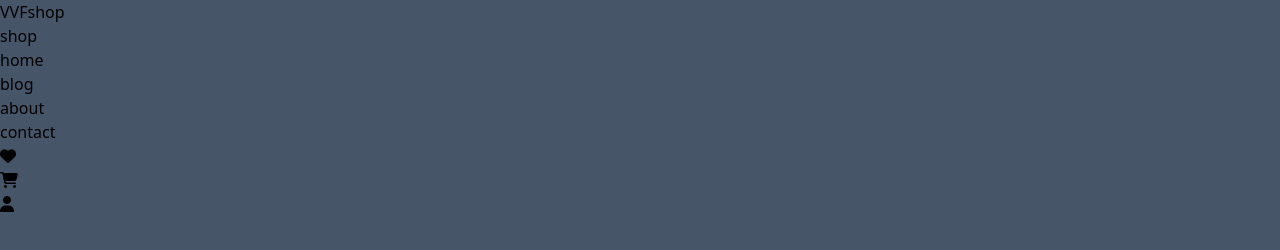
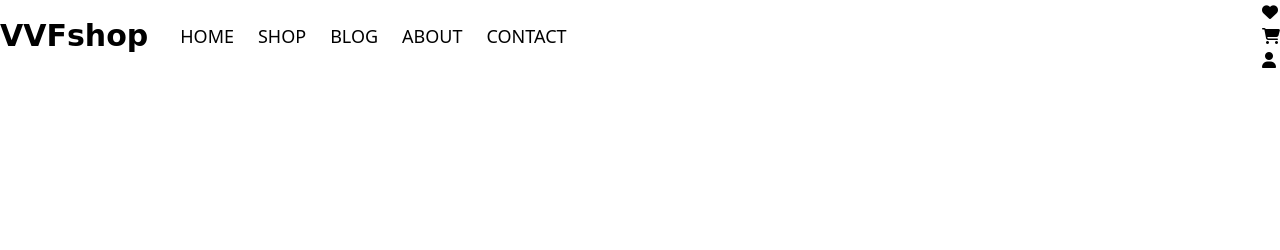
Before and after one commit to munnaMia/VVFshop, a plain HTML site: page src/index.html in a window 1280 px wide. Drawn offline with Linux system fonts and the light colour scheme; a web font is replaced by a local one.

Commit message:
add right nav style update

```diff
--- a/src/index.html
+++ b/src/index.html
@@ -3,23 +3,26 @@
 <head>
     <meta charset="UTF-8">
     <meta name="viewport" content="width=device-width, initial-scale=1.0">
+    <link rel="preconnect" href="https://fonts.googleapis.com">
+    <link rel="preconnect" href="https://fonts.gstatic.com" crossorigin>
+    <link href="https://fonts.googleapis.com/css2?family=Open+Sans&family=Skranji&display=swap" rel="stylesheet">
     <link rel="stylesheet" href="https://cdnjs.cloudflare.com/ajax/libs/font-awesome/6.4.2/css/all.min.css" integrity="sha512-z3gLpd7yknf1YoNbCzqRKc4qyor8gaKU1qmn+CShxbuBusANI9QpRohGBreCFkKxLhei6S9CQXFEbbKuqLg0DA==" crossorigin="anonymous" referrerpolicy="no-referrer" />
     <link rel="stylesheet" href="../dist/output.css">
     <title>VVFshop</title>
 </head>
-<body class="max-w-7xl bg-slate-600 mx-auto my-0">
+<body class="max-w-7xl bg-white mx-auto my-0">
     <!-- header section start here  -->
     <header>
-        <nav>
+        <nav class="flex flex-row justify-between w-full items-center">
             <!-- left nav side  -->
-            <div>
-                <span>VVFshop</span>
-                <ul>
-                    <li><a href="\">shop</a></li>
-                    <li><a href="\">home</a></li>
-                    <li><a href="\">blog</a></li>
-                    <li><a href="\">about</a></li>
-                    <li><a href="\">contact</a></li>
+            <div class="flex flex-row items-center">
+                <span class="mr-5 text-3xl font-bold font-logo_font"><a href="#">VVFshop</a></span>
+                <ul class="flex flex-row gap-3">
+                    <li class="uppercase text-lg ml-3 font-medium transition-all ease-in-out hover:text-orange-400"><a href="#">home</a></li>
+                    <li class="uppercase text-lg ml-3 font-medium transition-all ease-in-out hover:text-orange-400"><a href="#">shop</a></li>
+                    <li class="uppercase text-lg ml-3 font-medium transition-all ease-in-out hover:text-orange-400"><a href="#">blog</a></li>
+                    <li class="uppercase text-lg ml-3 font-medium transition-all ease-in-out hover:text-orange-400"><a href="#">about</a></li>
+                    <li class="uppercase text-lg ml-3 font-medium transition-all ease-in-out hover:text-orange-400"><a href="#">contact</a></li>
                 </ul>
             </div>
 
--- a/tailwind.config.js
+++ b/tailwind.config.js
@@ -2,7 +2,11 @@
 module.exports = {
   content: ["./src/**/*.{html,js}"],
   theme: {
-    extend: {},
+    extend: {
+      fontFamily:{
+        logo_font: ['Skranji', 'cursive'],
+      },
+    },
   },
   plugins: [],
 }
```
Also changed, not shown: dist/output.css.
